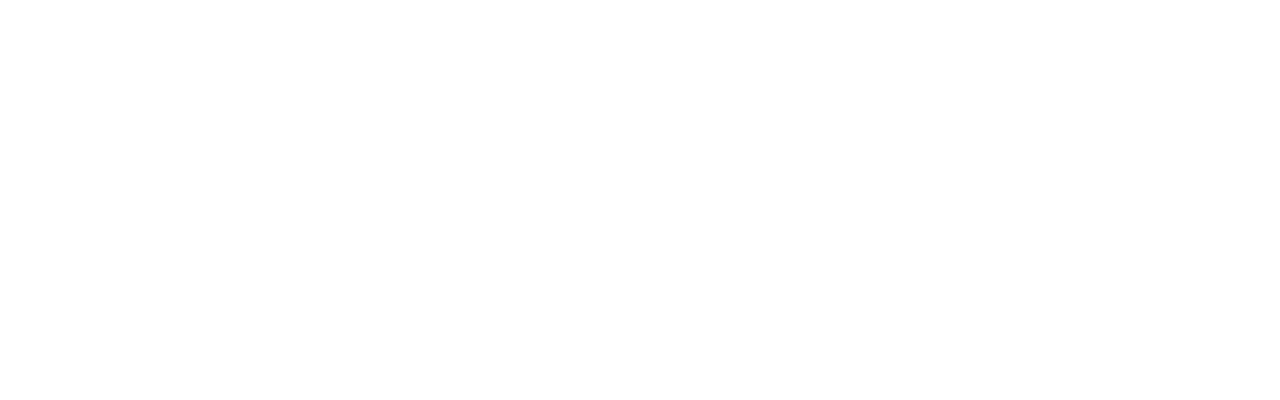
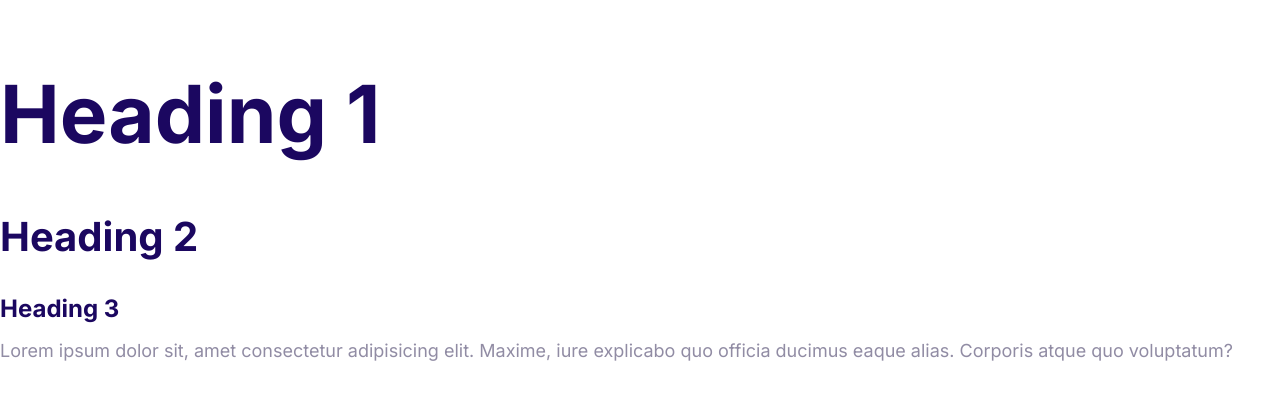
Before and after one commit to nenyeokanumee/Moshify, a plain HTML site: page index.html in a window 1280 px wide. Drawn offline with Linux system fonts and the light colour scheme.

Commit message:
Define the styles for the fonts. (Topography)

```diff
--- a/CSS/styles.css
+++ b/CSS/styles.css
@@ -4,6 +4,55 @@
     --color-accent: #ff3400;
     --color-headings: #1b0760;
     --color-body: #918ca4;
+}
 
+/* Topography */
 
+html{
+    font-size: 62.5%;
 }
+
+body{
+    color: var(--color-body);
+    font-family: Inter, Arial, Helvetica, sans-serif;
+    font-size: 2.4rem;
+    line-height: 1.5;
+}
+h1, h2, h3{
+    color: var(--color-headings);
+    margin-bottom: 1rem;
+}
+
+h1{
+    font-size: 7rem;
+}
+
+h2{
+    font-size: 4rem;
+}
+
+h3{
+    font-size: 3rem;
+}
+
+p{
+    margin-top: 0;
+}
+
+@media screen and (min-width:1024px) {
+    body{
+        font-size: 1.8rem;
+    }
+
+    h1{
+        font-size: 8rem;
+    }
+
+    h2{
+        font-size: 4rem;
+    }
+
+    h3{
+        font-size: 2.4rem;
+    }
+}
--- a/index.html
+++ b/index.html
@@ -4,10 +4,16 @@
     <meta charset="UTF-8">
     <meta name="viewport" content="width=device-width, initial-scale=1.0">
     <title>Document</title>
+    <link rel="preconnect" href="https://fonts.googleapis.com">
+    <link rel="preconnect" href="https://fonts.gstatic.com" crossorigin>
+    <link href="https://fonts.googleapis.com/css2?family=Inter:ital,opsz,wght@0,14..32,100..900;1,14..32,100..900&display=swap" rel="stylesheet">
     <link rel="stylesheet" href="CSS/normalize.css">
     <link rel="stylesheet" href="CSS/styles.css">
 </head>
 <body>
-
+    <h1>Heading 1</h1>
+    <h2>Heading 2</h2>
+    <h3>Heading 3</h3>
+    <p>Lorem ipsum dolor sit, amet consectetur adipisicing elit. Maxime, iure explicabo quo officia ducimus eaque alias. Corporis atque quo voluptatum?</p>
 </body>
 </html>
```
